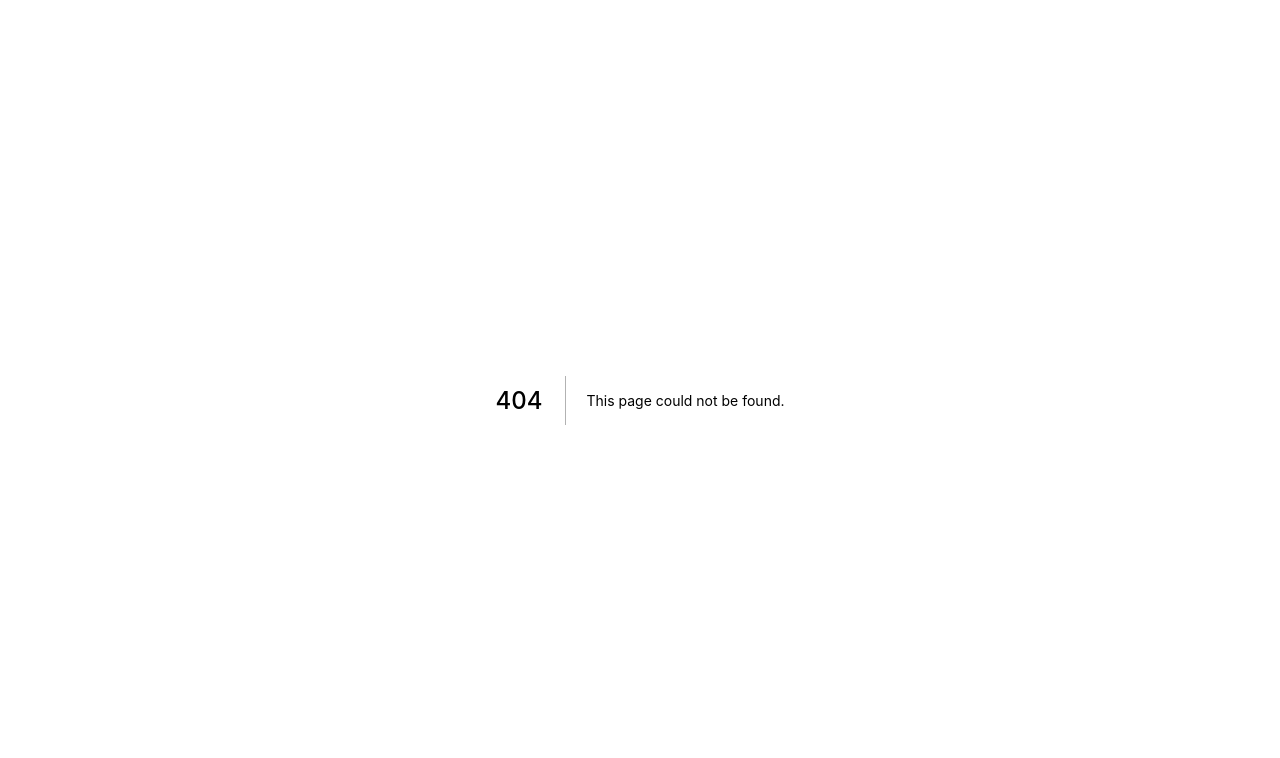
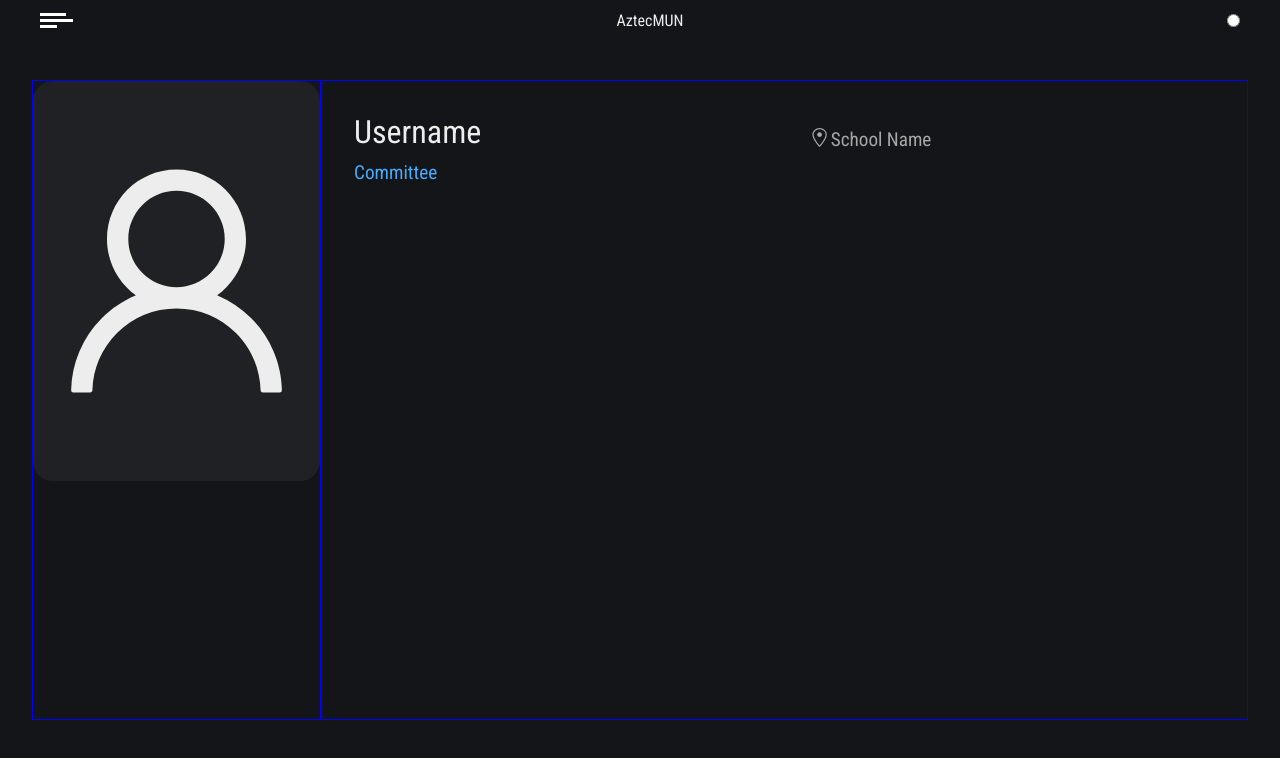
Before and after one commit to aztecmun/aztecmun-2021, a Next.js app: page /profile in a window 1280 px wide. Before the commit this address had no page. Shown: the top 758 px of the page. Built offline with nearby package versions, Linux system fonts and the light colour scheme.

Commit message:
50% profile

```diff
--- a/components/home/index.js
+++ b/components/home/index.js
@@ -45,7 +45,7 @@ export default function index() {
   const l24 = useRef(null)
 
   return (
-    <Layout>
+    <>
       <ScrollContainer>
         <HomeWrapper>
 
@@ -203,6 +203,6 @@ export default function index() {
           </Secretaries>
         </HomeWrapper>
       </ScrollContainer>
-    </Layout>
+    </>
   )
 }
--- a/components/layout/index.js
+++ b/components/layout/index.js
@@ -7,11 +7,11 @@ import Menu from '../menu'
 //Styles
 import { LayoutWrapper } from './layoutElements'
 
-export default function index({children}) {
+export default function index({ children }) {
   return (
     <LayoutWrapper>
       <Menu />
-      {children}
+        {children}
     </LayoutWrapper>
   )
 }
--- a/components/layout/layoutElements.js
+++ b/components/layout/layoutElements.js
@@ -1,8 +1,6 @@
 import styled from 'styled-components'
 
 export const LayoutWrapper = styled.div`
-  position: relative;
-
   height: 100vh;
   width: 100%;
 `
--- a/components/menu/index.js
+++ b/components/menu/index.js
@@ -21,14 +21,15 @@ export default function index() {
       <MenuWrapper open={open} onClick={() => setOpen(!open)}>
         <div className="bars" open={open}></div>
       </MenuWrapper>
+
       <MenuContainer open={open}>
         <div className="links">
           <Link href="/">
-            <a className="link">Inicio</a>
+            <a className="link" onClick={() => setOpen(!open)}>Inicio</a>
           </Link>
 
-          <Link href="/">
-            <a className="link">Perfil</a>
+          <Link href="/profile">
+            <a className="link" onClick={() => setOpen(!open)}>Perfil</a>
           </Link>
         </div>
 
@@ -36,22 +37,22 @@ export default function index() {
           <Link href="login">
             <a>
               {' '}
-              <button className="button">Crear Cuenta</button>{' '}
+              <button className="button" onClick={() => setOpen(!open)}>Crear Cuenta</button>{' '}
             </a>
           </Link>
 
           <Link href="login">
             <a>
               {' '}
-              <button className="button ghost">Iniciar Sesión</button>{' '}
+              <button className="button ghost" onClick={() => setOpen(!open)}>Iniciar Sesión</button>{' '}
             </a>
           </Link>
         </div>
 
         <div className="footer">
-          <AiFillFacebook className="icons" />
-          <AiFillInstagram className="icons" />
-          <AiFillTwitterSquare className="icons" />
+          <AiFillFacebook className="icons" onClick={() => setOpen(!open)}/>
+          <AiFillInstagram className="icons" onClick={() => setOpen(!open)}/>
+          <AiFillTwitterSquare className="icons" onClick={() => setOpen(!open)}/>
         </div>
       </MenuContainer>
 
--- a/components/menu/menuElements.js
+++ b/components/menu/menuElements.js
@@ -166,6 +166,12 @@ export const MenuContainer = styled.div`
       border-radius: 20px;
       cursor: pointer;
       outline: none;
+
+      transition: all .3s ease-in-out;
+
+      &:hover{
+        transform: scale(1.05)
+      }
     }
 
     .ghost {
@@ -191,6 +197,12 @@ export const MenuContainer = styled.div`
       width: 30px;
 
       cursor: pointer;
+
+      transition: all .3s ease-in-out;
+
+      &:hover{
+        transform: scale(1.1);
+      }
     }
   }
 `
--- a/pages/_app.js
+++ b/pages/_app.js
@@ -1,14 +1,17 @@
 // React import
 import React from 'react'
+
+//Local components import
+import Layout from '../components/layout'
 
 // Global Styles import
 import GlobalStyles from 'styles/global'
 
 export default function MyApp({ Component, pageProps }) {
   return (
-    <>
+    <Layout>
       <GlobalStyles />
       <Component {...pageProps} />
-    </>
+    </Layout>
   )
 }
--- /dev/null
+++ b/pages/profile/index.js
@@ -0,0 +1,29 @@
+//React and Next imports
+import React from 'react'
+import Head from 'next/head'
+
+//Styles
+import { ProfileWrapper, ProfileContainer, ProfilePic, ProfileInfo } from './profileElements'
+import { AiOutlineUser as User } from 'react-icons/ai'
+import { GoLocation as Location } from 'react-icons/go'
+
+export default function index() {
+  return (
+    <ProfileWrapper>
+      <Head> <title> Perfil | Aztecmun </title> </Head>
+      <ProfileContainer>
+        <ProfilePic>
+          <User className="pic" />
+        </ProfilePic>
+
+        <ProfileInfo>
+          <div className="top">
+            <div className="name">Username</div>
+            <div className="school"> <Location /> School Name </div>
+            <div className="committee">Committee</div>
+          </div>
+        </ProfileInfo>
+      </ProfileContainer>
+    </ProfileWrapper>
+  )
+}
--- /dev/null
+++ b/pages/profile/profileElements.js
@@ -0,0 +1,76 @@
+import styled from 'styled-components'
+
+export const ProfileWrapper = styled.div`
+  height: 100%;
+  width: 100%;
+
+  padding: 5rem 2rem;
+
+  background: #141518;
+`
+
+export const ProfileContainer = styled.div`
+  color: #EDEDED;
+
+  display: flex;
+
+  height: 100%;
+  width: 100%;
+
+  @media (max-width: 768px){
+    flex-direction: column;
+  }
+`
+
+export const ProfilePic = styled.div`
+  flex: 2;
+
+  border: 1px solid blue;
+
+  .pic{
+    color: #EDEDED;
+
+    width: 100%;
+    height: 400px;
+
+    margin-bottom: 20px;
+
+    background: #1f2125;
+    border-radius: 20px;
+  }
+`
+
+export const ProfileInfo = styled.div`
+  flex: 6;
+
+  padding: 2rem;
+
+  border: 1px solid blue;
+
+  .top{
+    display: grid;
+    grid-template-columns: repeat(2, 1fr);
+    grid-template-rows: repeat(2, 1fr);
+    gap: 10px;
+
+    .name{
+      font-size: 2rem;
+    }
+
+    .school{
+      color: #a8a8a8;
+      font-size: 1.2rem;
+      align-self: flex-end;
+
+      display: flex;
+      gap: 2px;
+
+      margin-left: 20px;
+    }
+
+    .committee{
+      font-size: 1.2rem;
+      color: #45ADFF;
+    }
+  }
+`
```
Also changed, not shown: pages/login/index.js (+15 -8 lines), pages/login/loginElements.js (+41 -6 lines).
